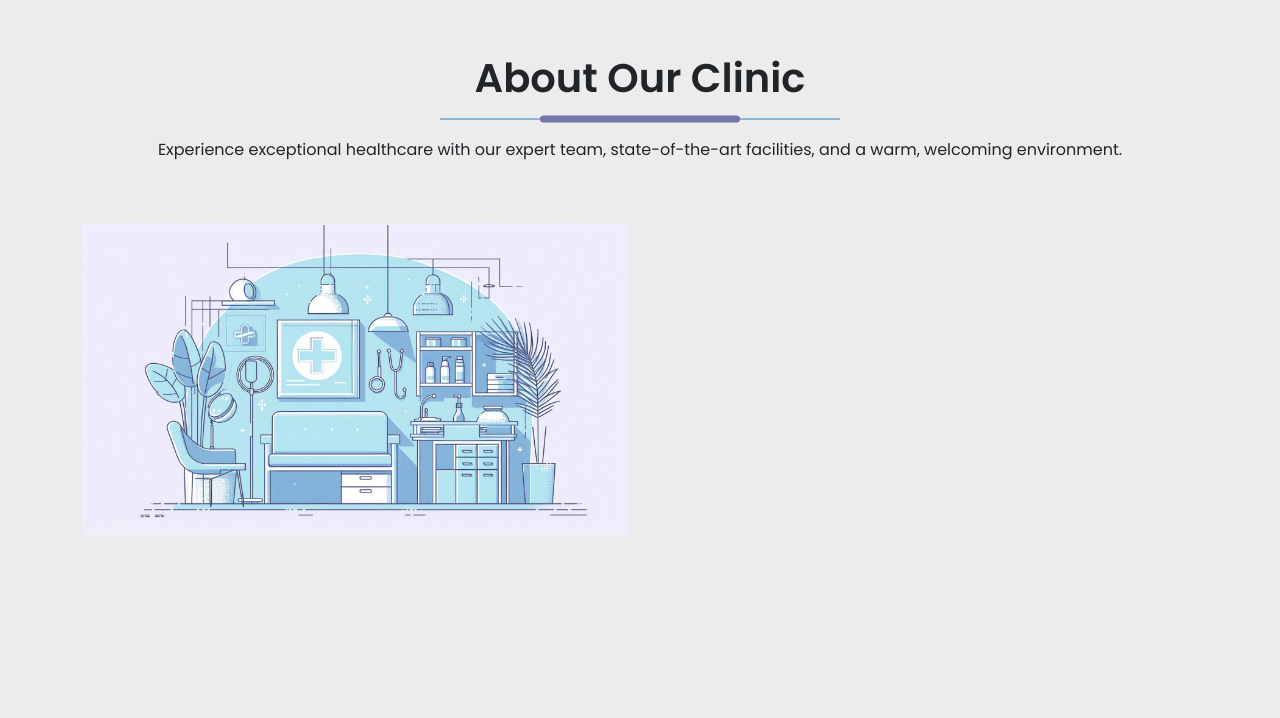
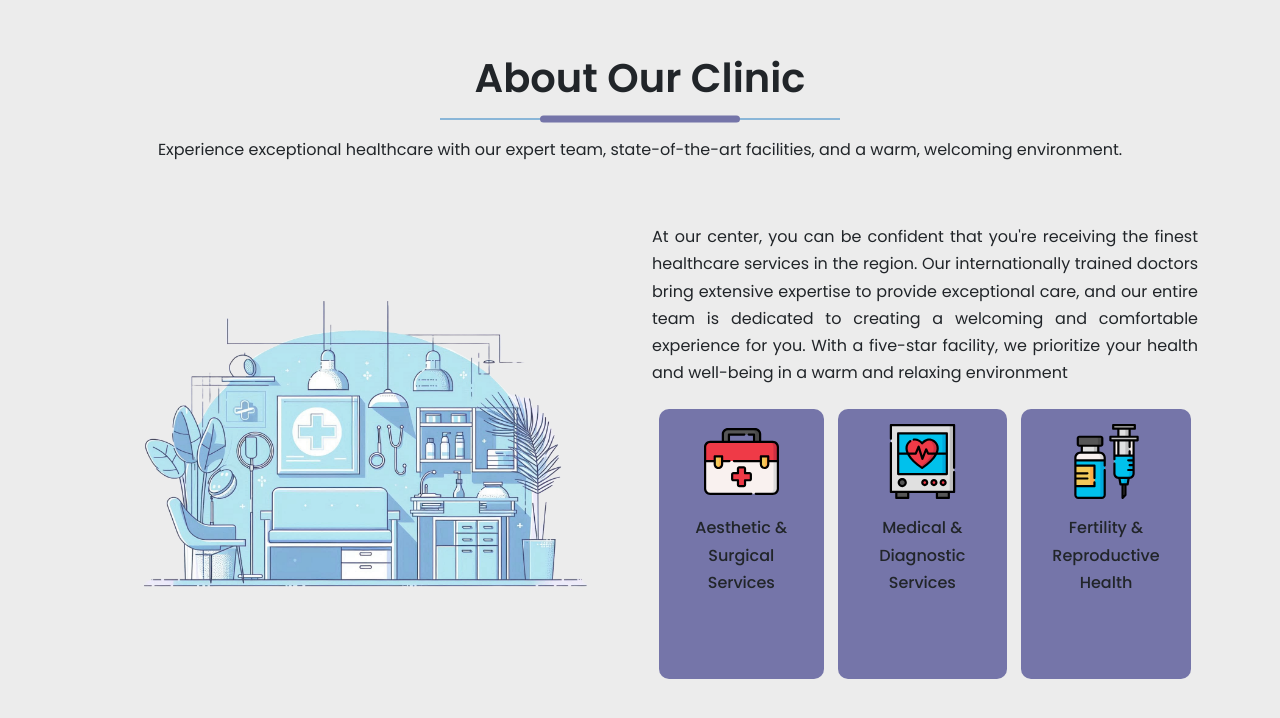
Before and after one commit to DevArafath/medical-center, a plain HTML site: page index.html in a window 1280 px wide. Shown: the part 958-1676 px from the top of the page. Drawn offline with nearby package versions, Linux system fonts and the light colour scheme.

Commit message:
Add files via upload

```diff
--- a/assets/css/style.css
+++ b/assets/css/style.css
@@ -27,7 +27,6 @@ body{
     line-height: 1.7;
     font-family: var(--font-base);
     background-color: var(--body-color);
-    height: 600vh;
 }
 
 h1, h2, h3, h4, h5, h6,
@@ -131,6 +130,10 @@ img{
 .section-title p{
     max-width: 1000px;
     margin: auto;
+}
+
+.justify-text{
+    text-align: justify;
 }
 /* End of Default Settings */
 
@@ -318,12 +321,30 @@ img{
     }
 }
 
+/* About Clinic CSS */
+.dept-card{
+    background-color: var(--brand-color1);
+    padding: 15px;
+    margin: 7px;
+    border-radius: 10px;
+}
 
+.dept-card p{
+    margin: 0;
+    font-weight: 500;
+}
+.dept-icon{
+    margin-bottom: 15px;
+    width: 75px;
+}
 
+.dept-card a{
+    opacity: 0;
+}
 
-
-
-
+.dept-card:hover a{
+    opacity: 1;
+}
 
 
 
--- a/assets/js/main.js
+++ b/assets/js/main.js
@@ -8,7 +8,7 @@ $(document).ready(function() {
         items: 1,
         smartSpeed: 1000,
         navText: ['PREV', 'NEXT'],
-		autoplay: true,
+		autoplay: false,
         autoplayTimeout: 3000,
         autoplayHoverPause: true,
         responsive: {
--- a/index.html
+++ b/index.html
@@ -128,6 +128,7 @@
     <section id="clinic" class="section-padding">
         <div class="container">
 
+            <!-- Title Row for Each Section -->
             <div class="row">
                 <div class="col-12 text-center">
                     <div class="section-title">
@@ -137,27 +138,39 @@
                             <div class="bold-line"></div>
                         </div>
                         <p>Experience exceptional healthcare with our expert team, state-of-the-art facilities, and a warm, welcoming environment.</p>
-                        <!-- <p>At our center, you can be confident that you're receiving the finest healthcare services in the region. Our internationally trained doctors bring extensive expertise to provide exceptional care, and our entire team is dedicated to creating a welcoming and comfortable experience for you. With a five-star facility, we prioritize your health and well-being in a warm and relaxing environment</p> -->
                     </div>
                 </div>
             </div>
 
-            <div class="row">
+            <div class="row align-items-center">
                 <div class="col-lg-6">
-                    <img src="./assets/img/about-clinic.jpeg" alt="">
+                    <img src="./assets/img/about-clinic.png" alt="">
                 </div>
                 <div class="col-lg-6">
+                    <p class="justify-text">At our center, you can be confident that you're receiving the finest healthcare services in the region. Our internationally trained doctors bring extensive expertise to provide exceptional care, and our entire team is dedicated to creating a welcoming and comfortable experience for you. With a five-star facility, we prioritize your health and well-being in a warm and relaxing environment</p>
 
+                    <div class="col-12 d-flex text-center">
+                        <div class="dept-card">
+                            <img src="./assets/img/dept1.svg" class="dept-icon" alt="">
+                            <p>Aesthetic & Surgical Services</p>
+                            <a href="" class="btn btn-danger">More Details</a>
+                        </div>
+                        <div class="dept-card">
+                            <img src="./assets/img/dept2.svg" class="dept-icon" alt="">
+                            <p>Medical & Diagnostic Services</p>
+                            <a href="" class="btn btn-danger">More Details</a>
+                        </div>
+                        <div class="dept-card">
+                            <img src="./assets/img/dept3.svg" class="dept-icon" alt="">
+                            <p>Fertility & Reproductive Health</p>
+                            <a href="" class="btn btn-danger">More Details</a>
+                        </div>
+                    </div>
                 </div>
             </div>
 
         </div>
     </section>
-
-    <div class="line-container">
-        <div class="thin-line"></div>
-        <div class="bold-line"></div>
-      </div>
 
 
     <script src="./assets/js/jquery-3.7.1.min.js"></script>
```
Also changed, not shown: assets/img/about-clinic.png (added), assets/img/dept1.svg (added), assets/img/dept2.svg (added), assets/img/dept3.svg (added).
